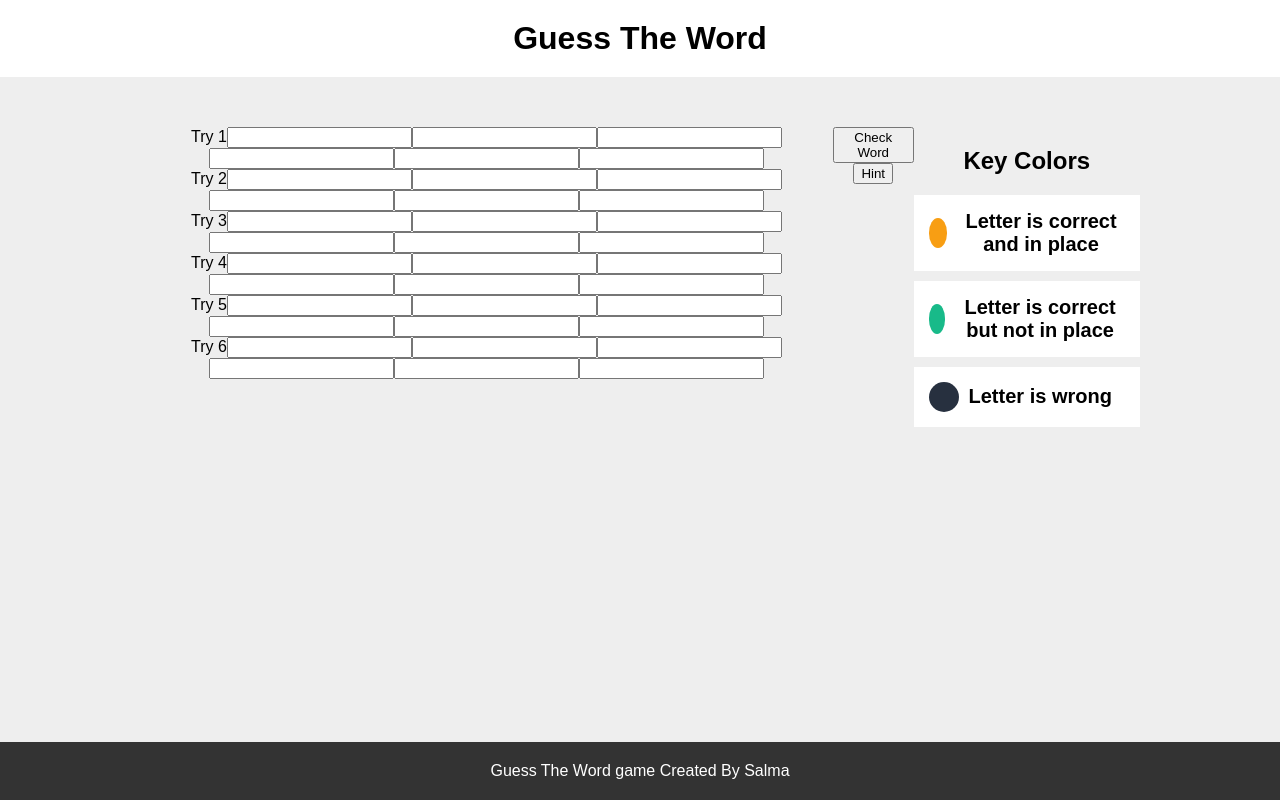
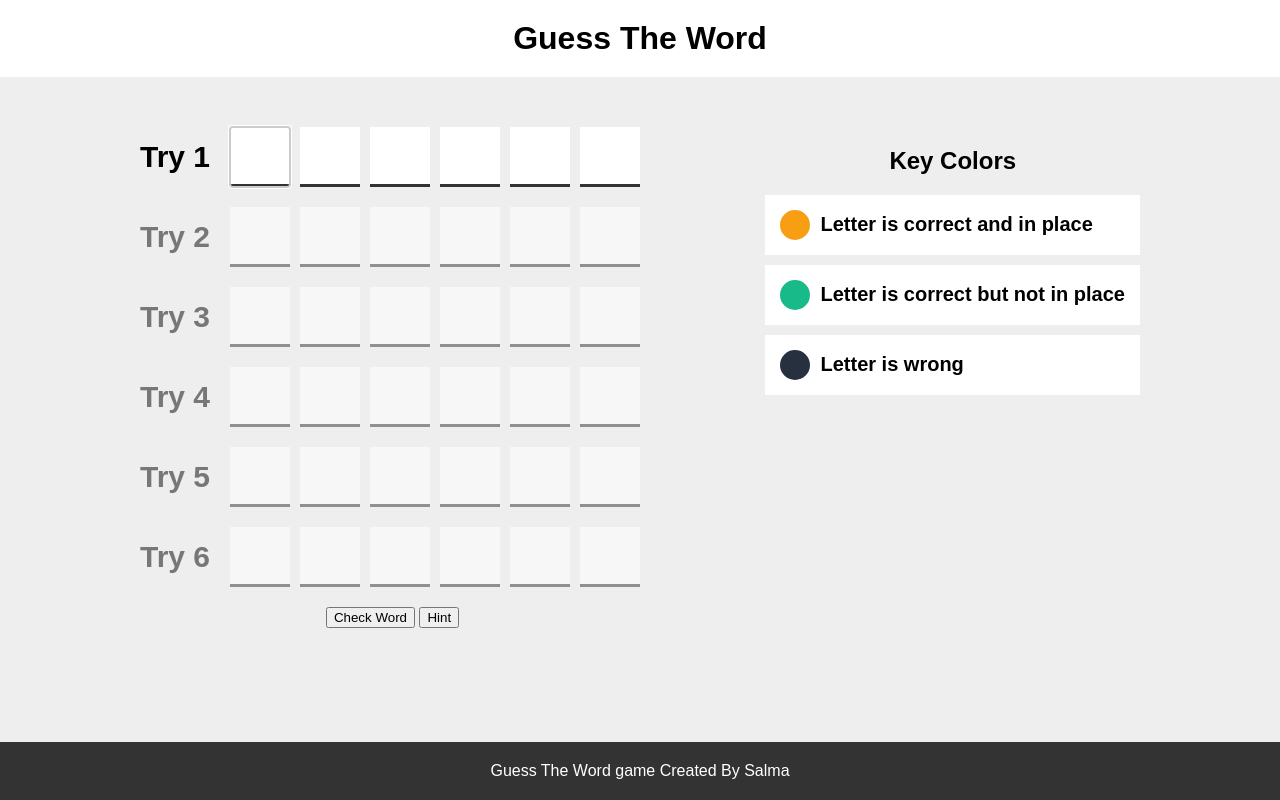
Before and after one commit to snagy11224-cmyk/GuessTheWordApp_js, a plain HTML site: page index.html in a window 1280 px wide. Drawn offline with Linux system fonts and the light colour scheme.

Commit message:
fixed layout,focus,added keyboard control

```diff
--- a/guess.css
+++ b/guess.css
@@ -1,70 +1,123 @@
 * {
   box-sizing: border-box;
 }
-:root{
-  --primary-color:rgb(234, 172, 172);
+:root {
+  --primary-color: rgb(234, 172, 172);
 }
-body{
+body {
   margin: 0;
   background-color: #eee;
   font-family: Arial, Helvetica, sans-serif;
 }
-h1{
+h1 {
   text-align: center;
   padding: 20px;
   margin: 0 0 50px;
   background-color: white;
 }
-.guess-game{
+
+.left-side {
+  display: flex;
+  flex-direction: column;
+  align-items: center;
+}
+
+.guess-game {
   text-align: center;
   width: 1000px;
   margin: 20px auto;
   display: flex;
   align-items: flex-start;
   justify-content: space-between;
-  .game-area{
-  text-align: center;
-  display: flex;
-width: 100%;
-
+  .game-area {
+    text-align: center;
+    display: flex;
+  /*flex-direction: column;*/
+    width: 100%;
+    .inputs {
+      > div {
+        margin-bottom: 20px;
+        display: flex;
+        justify-content: center;
+        align-items: center;
+        span {
+          font-size: 30px;
+          margin-right: 15px;
+          font-weight: bold;
+        }
+        input {
+          margin: 0 5px;
+          width: 60px;
+          height: 60px;
+          text-align: center;
+          font-size: 50px;
+          caret-color: var(--primary-color);
+          background-color: white;
+          border: none;
+          border-bottom: 3px solid #333;
+          &:focus {
+            outline-color: #ccc;
+          }
+          &.yes-in-place {
+            background-color: #f89e13;
+            border: #f89e13;
+            color: white;
+          }
+          &.not-in-place {
+            background-color: #18ba89;
+            border: #18ba89;
+            color: white;
+          }
+          &.no {
+            background-color: #27303f;
+            border: #27303f;
+            color: white;
+          }
+        }
+      }
+    }
+  }
 }
-}
-.key-colors{
-    margin-left: auto !important;
-  .key-color{
+.disabled-inputs {
+          opacity: 0.5;
+          pointer-events: none;
+        }
+.key-colors {
+  margin-left: auto !important;
+  .key-color {
     display: flex;
     align-items: center;
     padding: 15px;
     background-color: white;
     margin-bottom: 10px;
-    .key{
+    .key {
       width: 30px;
       height: 30px;
       border-radius: 50%;
       margin-right: 10px;
-      &.in-place{
+      &.in-place {
         background-color: #f89e13;
       }
-      &.not-in-place{
+      &.not-in-place {
         background-color: #18ba89;
       }
-      &.no{
+      &.no {
         background-color: #27303f;
       }
     }
-    .key-text{
+    .key-text {
       font-size: 20px;
-      font-weight:bold ;
+      font-weight: bold;
     }
   }
 }
-footer{
+footer {
   text-align: center;
   padding: 20px;
   position: fixed;
   bottom: 0;
-  left:0;
+  left: 0;
   width: 100%;
   background-color: #333;
-  color: white
+  color: white;
 }
--- a/guess.js
+++ b/guess.js
@@ -26,7 +26,32 @@ function generateInput() {
     }
     inputsContainer.appendChild(tryDiv);
   }
-  inputsContainer.children[0].children[1].focus;
+  inputsContainer.children[0].children[1].focus();
+  //disable all inputs except first one
+  const inputsInDisabledDiv=document.querySelectorAll(".disabled-inputs input");
+  inputsInDisabledDiv.forEach((input)=>(input.disabled=true));
+  //control focus
+  const inputs=document.querySelectorAll("input")
+  inputs.forEach((input , index)=>{
+    input.addEventListener("input",function(){
+        this.value=this.value.toUpperCase();
+        const nextInput=inputs[index+1];
+        if(nextInput) nextInput.focus();
+    })
+    input.addEventListener("keydown",function(event){
+        const currentIndex=Array.from(inputs).indexOf(event.target);
+        if(event.key==="ArrowRight"){
+            const nextInput=currentIndex+1;
+            if(nextInput<inputs.length) inputs[nextInput].focus();
+        }
+
+        if(event.key==="ArrowLeft"){
+            const prevInput=currentIndex-1;
+            if(prevInput>=0) inputs[prevInput].focus();
+        }
+    })
+
+  });
 }
 
 window.onload = function () {
--- a/index.html
+++ b/index.html
@@ -4,18 +4,20 @@
     <meta charset="UTF-8" />
     <meta name="viewport" content="width=device-width, initial-scale=1.0" />
     <title>Document</title>
-    <link rel="stylesheet" href="guess.css">
+    <link rel="stylesheet" href="guess.css" />
   </head>
   <body>
     <h1></h1>
     <div class="guess-game">
       <div class="game-area">
-        <div class="inputs"></div>
-        <div class="control">
-          <button class="Check">Check Word</button>
-          <button class="hint"><span></span> Hint</button>
+        <div class="left-side">
+          <div class="inputs"></div>
+          <div class="control">
+            <button class="Check">Check Word</button>
+            <button class="hint"><span></span> Hint</button>
+          </div>
+          <div class="message"></div>
         </div>
-        <div class="message"></div>
         <div class="key-colors">
           <h2>Key Colors</h2>
           <div class="key-color">
@@ -33,7 +35,7 @@
         </div>
       </div>
     </div>
-    <footer> </footer>
+    <footer></footer>
     <script src="guess.js"></script>
   </body>
 </html>
```
